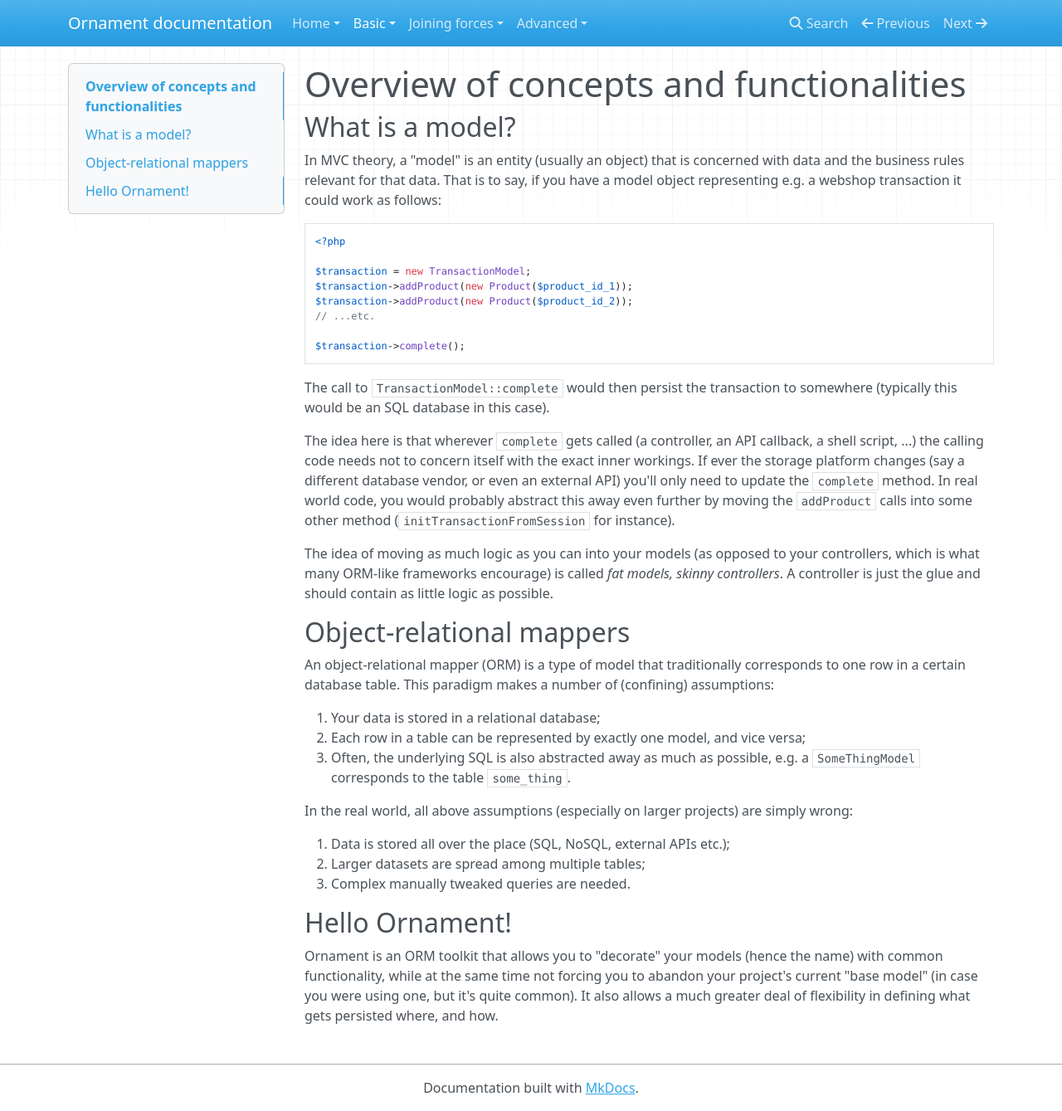
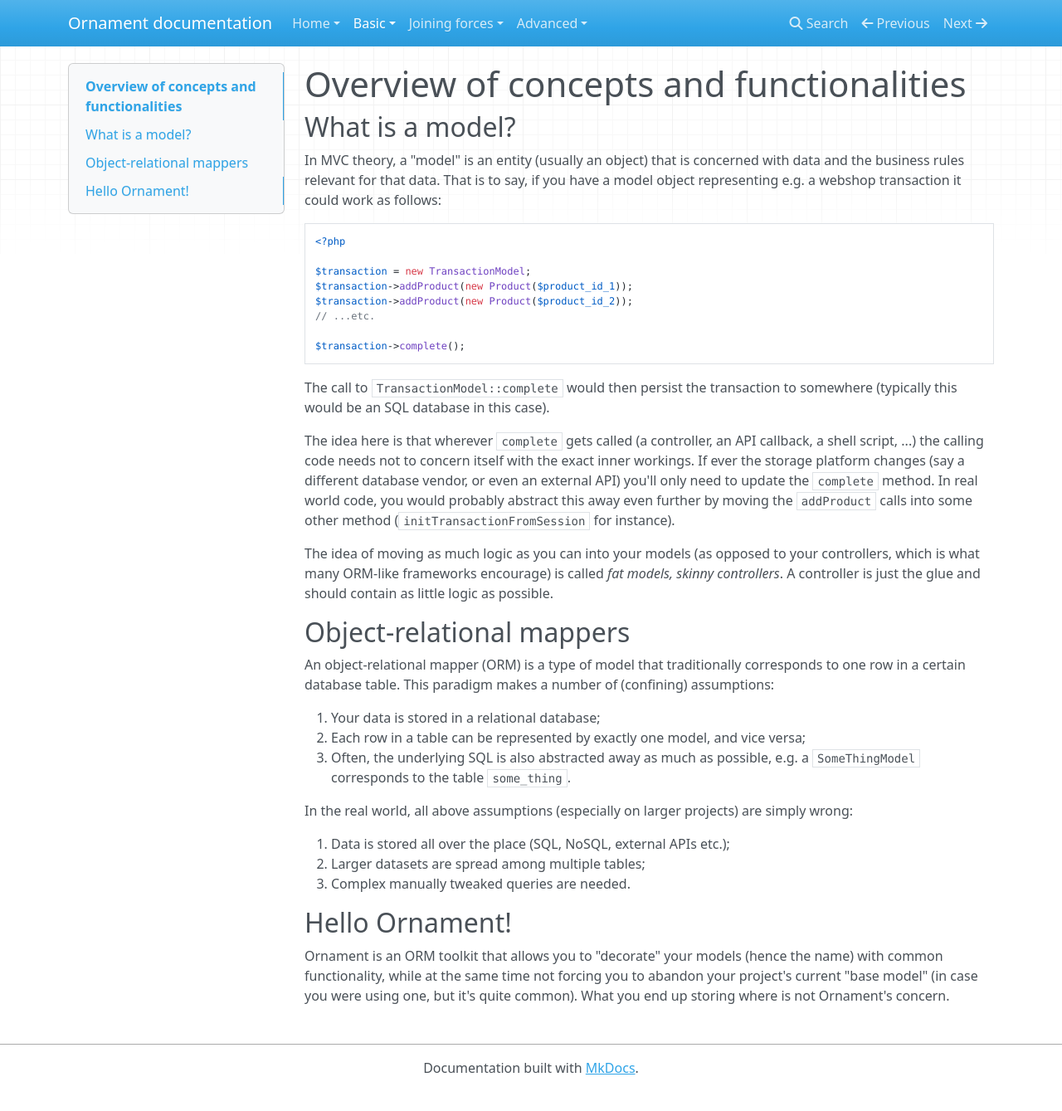
Before and after one commit to ornament-orm/ornament, an MkDocs documentation site: the page built from docs/basic/overview.md, in a window 1280 px wide and 1339 px high. Shown: the whole window at 83% size. Built offline with MkDocs 1.6.1, drawn with Linux system fonts in a browser that asks for light colours; nearby versions of some CDN libraries; old or Windows-style settings are respelled for this version of MkDocs.

Commit message:
update docs

```diff
--- a/docs/basic/overview.md
+++ b/docs/basic/overview.md
@@ -53,5 +53,4 @@ simply wrong:
 Ornament is an ORM toolkit that allows you to "decorate" your models (hence the
 name) with common functionality, while at the same time not forcing you to
 abandon your project's current "base model" (in case you were using one, but
-it's quite common). It also allows a much greater deal of flexibility in
-defining what gets persisted where, and how.
+it's quite common). What you end up storing where is not Ornament's concern.
```
